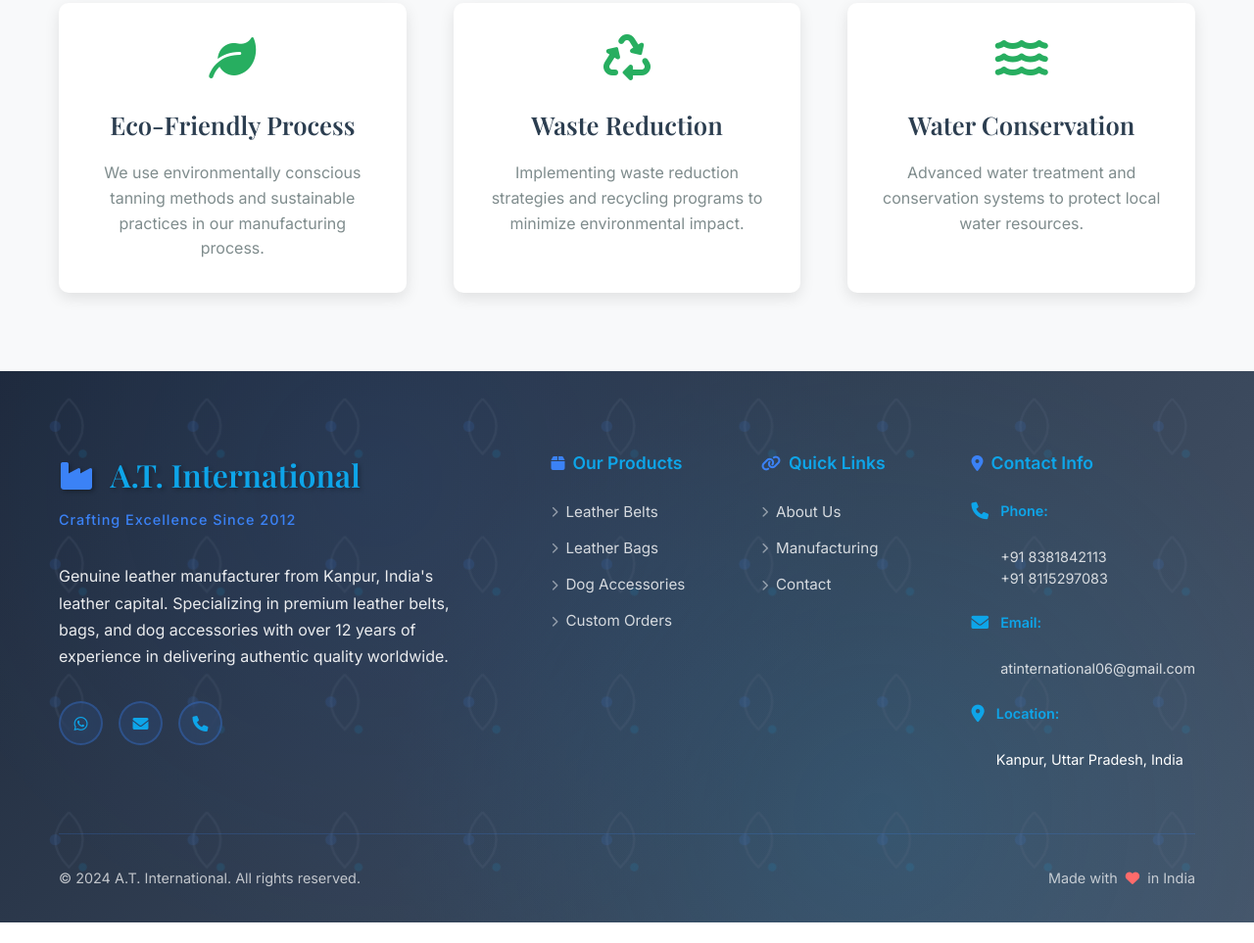
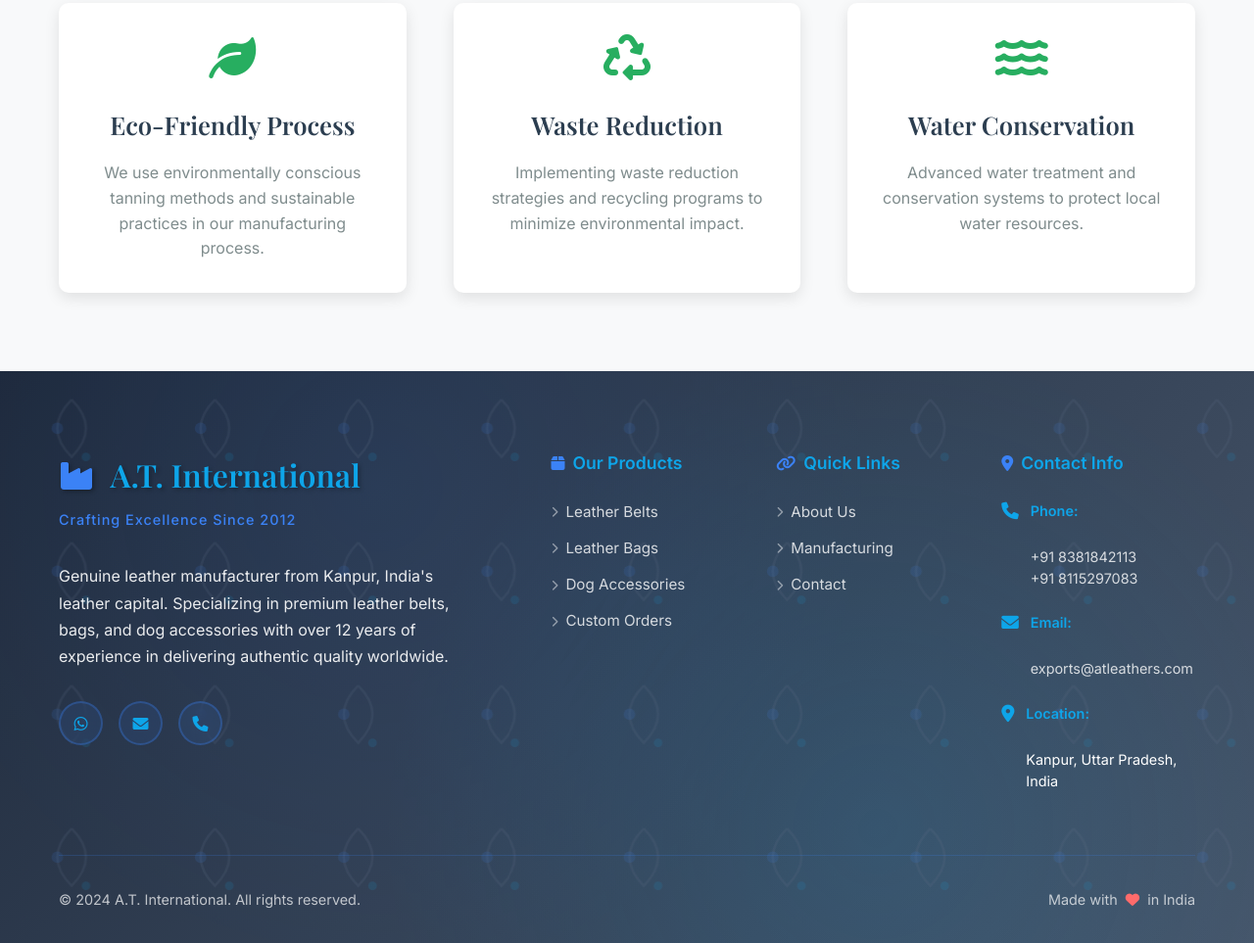
Before and after one commit to abhishek-abhinova/atinternational, a plain HTML site: page index.html in a window 1280 px wide. Shown: the part 2470-3433 px from the top of the page at 98% size. Before the commit the page ends 3412 px from the top, so only its background shows below. Drawn offline with nearby package versions, Linux system fonts and the light colour scheme; files whose address does not match are found by name; a web font is replaced by a local one.

Commit message:
Update index.html

```diff
--- a/index.html
+++ b/index.html
@@ -246,7 +246,7 @@
                         <a href="https://wa.me/918381842113" class="social-link">
                             <i class="fab fa-whatsapp"></i>
                         </a>
-                        <a href="mailto:atinternational06@gmail.com" class="social-link">
+                        <a href="mailto:exports@atleathers.com" class="social-link">
                             <i class="fas fa-envelope"></i>
                         </a>
                         <a href="tel:+918381842113" class="social-link">
@@ -290,7 +290,7 @@
                             <i class="fas fa-envelope"></i>
                             <div>
                                 <strong>Email:</strong><br>
-                                <a href="mailto:atinternational06@gmail.com">atinternational06@gmail.com</a>
+                                <a href="mailto:exports@atleathers.com">exports@atleathers.com</a>
                             </div>
                         </div>
                         <div class="contact-item">
```
